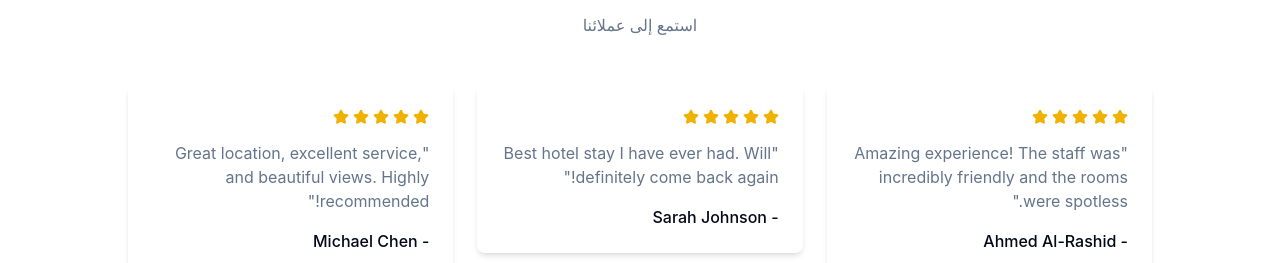
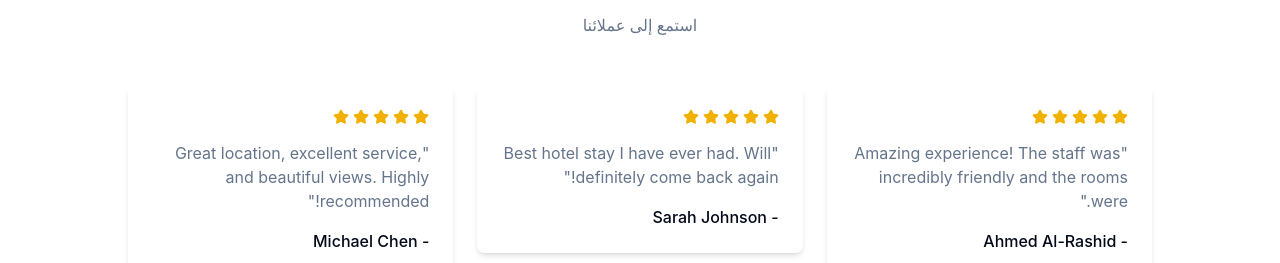
Before and after one commit to Mahmoud-Anani/winsome-task-hotel, a Next.js app in the folder frontendWeb/: page / in a window 1280 px wide. Shown: the part 2142-2405 px from the top of the page. Built offline with nearby package versions, Linux system fonts and the light colour scheme; no server answers.

Commit message:
fix(testimonials): correct text for testimonial from Ahmed Al-Rashid

```diff
--- a/frontendWeb/src/app/page.tsx
+++ b/frontendWeb/src/app/page.tsx
@@ -100,7 +100,7 @@ export default function HomePage() {
   const testimonials = [
     {
       name: "Ahmed Al-Rashid",
-      text: "Amazing experience! The staff was incredibly friendly and the rooms were spotless.",
+      text: "Amazing experience! The staff was incredibly friendly and the rooms were.",
       rating: 5,
     },
     {
```
